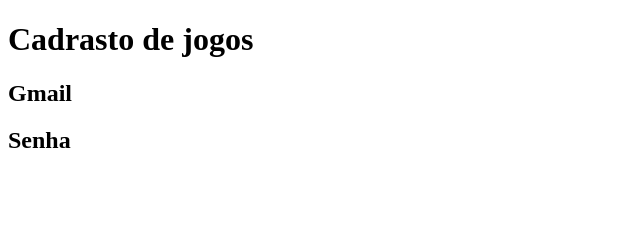
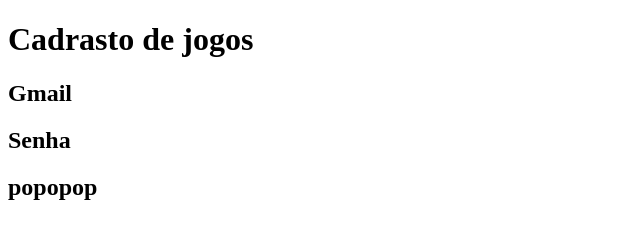
Before and after one commit to gurixx/git-curso, a plain HTML site: page index.html in a window 1280 px wide. Shown: the whole page, without its empty margins (0-640 px from the left). Drawn offline with Linux system fonts and the light colour scheme.

Commit message:
comitando 2 pt2

```diff
--- a/index.html
+++ b/index.html
@@ -10,6 +10,7 @@
     <h1>Cadrasto de jogos</h1>
     <h2>Gmail</h2>
     <h2>Senha</h2>
+    <h2>popopop</h2>
     <script src="app.js"></script>
 </body>
 </html>
```
